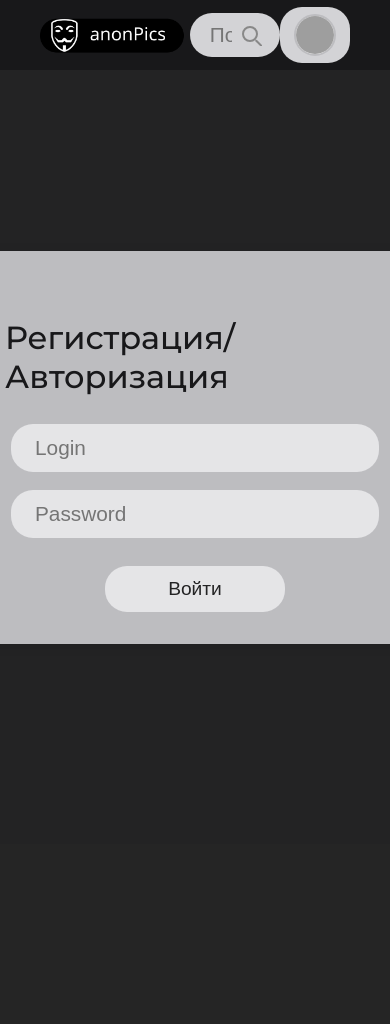
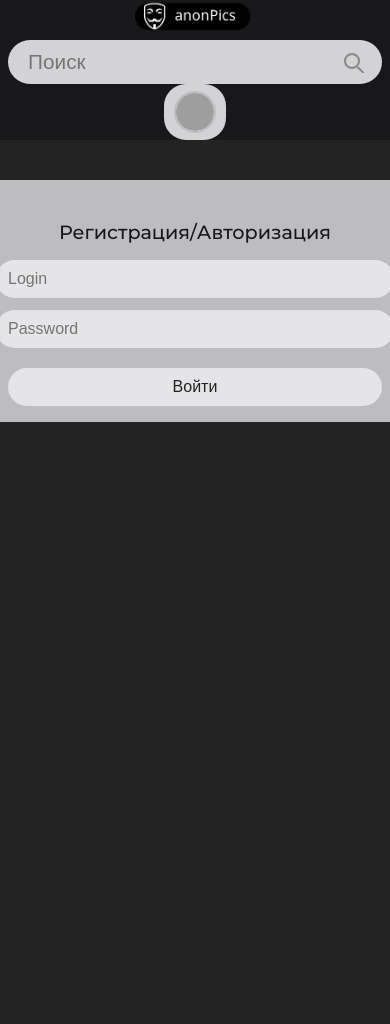
Before and after one commit to andr1ch/anonPics, a Flask app: page /login in a window 390 px wide. Before the commit the page ends 644 px from the top, so only its background shows below. Run offline with Flask 3, Linux system fonts and the light colour scheme; grey boxes are pictures that could not be loaded.

Commit message:
Адаптация под мобилки

```diff
--- a/static/css/style.css
+++ b/static/css/style.css
@@ -723,3 +723,170 @@
     text-decoration: none;
     height: 100%;
 }
+
+/* --- Мобильная адаптация: только для max-width: 600px --- */
+@media (max-width: 600px) {
+  body {
+    font-size: 16px;
+    padding: 0;
+  }
+  .navbar-custom {
+    flex-direction: column;
+    padding: 0 8px;
+    height: auto;
+    min-height: 56px;
+  }
+  .navbar-logo img {
+    height: 32px;
+  }
+  .navbar-search {
+    width: 100%;
+    max-width: 100%;
+    margin: 8px 0 0 0;
+    padding: 0 4px;
+  }
+  .navbar-actions {
+    gap: 8px;
+  }
+  .navbar-btn {
+    font-size: 1em;
+    padding: 7px 10px;
+  }
+  .gallery-grid {
+    grid-template-columns: 1fr;
+    gap: 16px 0;
+    margin: 12px 4px 0 4px;
+  }
+  .gallery-card {
+    min-height: 140px;
+    border-radius: 10px;
+  }
+  .gallery-card img {
+    height: 120px;
+  }
+  .gallery-meta {
+    padding: 10px 10px 8px 10px;
+    gap: 1px;
+  }
+  .gallery-title {
+    font-size: 1.05rem;
+  }
+  .profile-page {
+    flex-direction: column;
+    gap: 12px;
+    margin: 0 4px;
+  }
+  .profile-sidebar {
+    min-width: 0;
+    max-width: 100%;
+    padding: 18px 8px 12px 8px;
+    border-radius: 10px;
+  }
+  .profile-avatar {
+    width: 80px;
+    height: 80px;
+    margin-bottom: 10px;
+  }
+  .profile-nick {
+    font-size: 1.1rem;
+  }
+  .profile-gallery {
+    grid-template-columns: 1fr;
+    gap: 16px 0;
+  }
+  .post-view {
+    flex-direction: column;
+    gap: 12px;
+    margin: 0 4px;
+  }
+  .post-main {
+    align-items: stretch;
+  }
+  .post-image {
+    max-width: 100%;
+    height: 180px;
+    border-radius: 10px;
+    margin-bottom: 10px;
+  }
+  .post-title {
+    font-size: 1.2rem;
+  }
+  .post-meta {
+    font-size: 0.95rem;
+    gap: 8px;
+  }
+  .post-comments {
+    min-width: 0;
+    max-width: 100%;
+    padding: 12px 8px 8px 8px;
+    border-radius: 10px;
+  }
+  .comments-title {
+    font-size: 1.05rem;
+    margin-bottom: 10px;
+  }
+  .comment-form input[type="text"] {
+    font-size: 1em;
+    padding: 7px 10px;
+  }
+  .comment-form button {
+    font-size: 1em;
+    padding: 7px 10px;
+    max-width: 80px;
+  }
+  .comment-avatar img {
+    width: 28px;
+    height: 28px;
+  }
+  .comment-body {
+    padding: 6px 8px;
+    font-size: 0.95em;
+  }
+  .auth-bg {
+    min-height: 100vh;
+    padding: 0;
+    align-items: flex-start;
+    justify-content: flex-start;
+  }
+  .auth-form {
+    min-width: 0;
+    width: 100vw;
+    max-width: 100vw;
+    border-radius: 0;
+    padding: 24px 8px 16px 8px;
+    box-shadow: none;
+  }
+  .auth-form h2 {
+    font-size: 1.2rem;
+    margin-bottom: 16px;
+  }
+  .auth-form input[type="text"],
+  .auth-form input[type="password"] {
+    width: 100%;
+    font-size: 1em;
+    padding: 10px 12px;
+    margin-bottom: 12px;
+  }
+  .auth-form button {
+    width: 100%;
+    font-size: 1em;
+    padding: 10px 0;
+    margin-top: 8px;
+  }
+  .settings-avatar-block {
+    gap: 6px;
+    margin-bottom: 10px;
+  }
+  .settings-logout {
+    width: 100%;
+    font-size: 1em;
+    padding: 10px 0;
+    margin-top: 10px;
+  }
+  .flash-messages {
+    top: 60px;
+    width: 96vw;
+    left: 2vw;
+    transform: none;
+  }
+}
```
